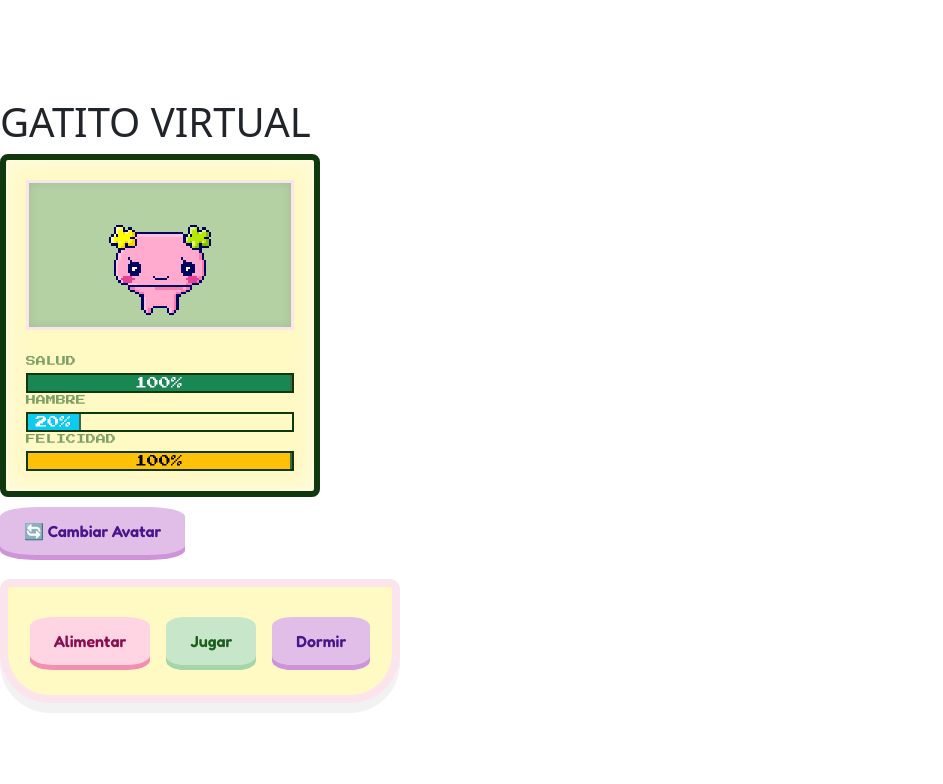
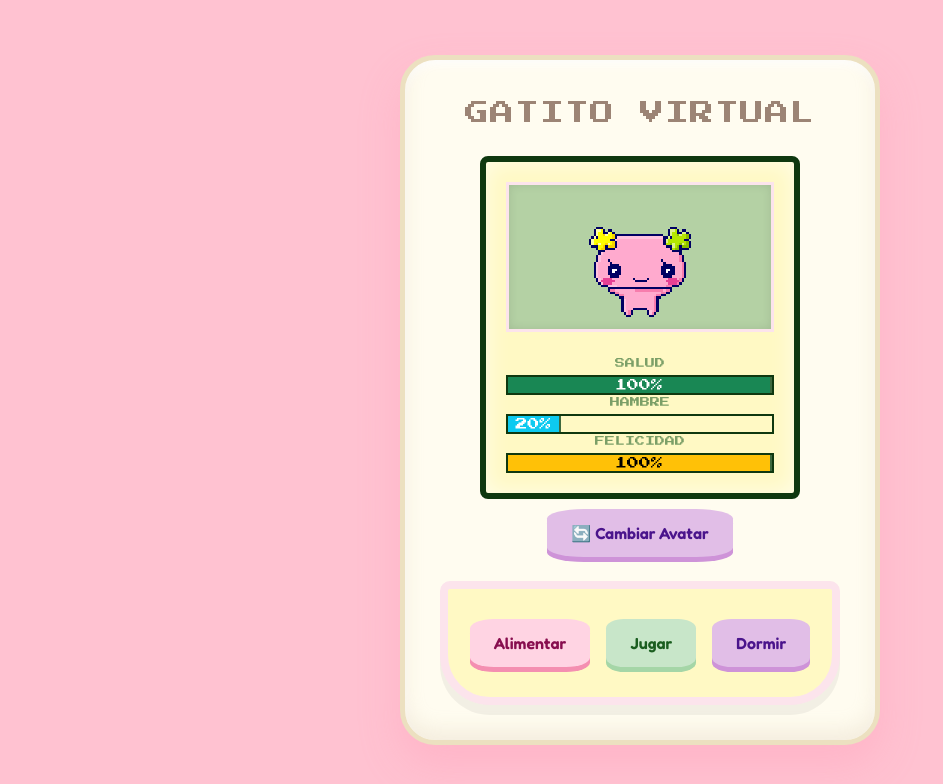
Before and after one commit to laura-0210/ProyectoReact, a React (Vite) app in the folder ProyectoReact/: page / in a window 1280 px wide. Shown: the top 784 px of the page, without its empty margins (0-943 px from the left). Built offline with nearby package versions, Linux system fonts and the light colour scheme; no server answers.

Commit message:
corregido css

```diff
--- a/ProyectoReact/src/App.css
+++ b/ProyectoReact/src/App.css
@@ -1,35 +1,176 @@
-/* --- App.css --- */
+/* src/App.css */
 
-/* Clase base para imágenes normales (Tama original, muerte, dormir, etc.) */
-.pet-avatar {
-  height: 120px;
-  object-fit: contain;
-  image-rendering: auto;
+@import url('https://fonts.googleapis.com/css2?family=Press+Start+2P&display=swap');
+
+html, body, #root {
+  margin: 0;
+  padding: 0;
+  width: 100%;
+  height: 100%;
+  background-color: #ffc2d1;
+  display: flex;
+  justify-content: center;
+  align-items: center;
 }
 
-/* --- CLASE NUEVA PARA EL DRÁCULA (Sprite Sheet) --- */
-.dracula-sprite {
-  width: 64px; /* Ancho de UN solo gato (ajusta si se ve pequeño/grande) */
-  height: 64px; /* Alto de UN solo gato */
-
-  /* 1. Hacemos que la imagen de fondo sea 6 veces el ancho del div (porque son 6 gatos) */
-  background-size: 600% 100%;
-  background-repeat: no-repeat;
-
-  /* 2. Pixel art nítido y zoom */
-  image-rendering: pixelated;
-  transform: scale(2.5); /* Zoom para que se vea bien en pantalla */
-  margin-top: 20px;
-
-  /* 3. La Animación: Mover el fondo, no el div */
-  animation: draculaWalk 1s steps(6) infinite;
+.app-container {
+  background-color: #fffcf0;
+  padding: 35px;
+  border-radius: 35px;
+  border: 5px solid #ece0c0;
+  box-shadow:
+    inset 0 -10px 20px rgba(200, 180, 150, 0.2),
+    inset 0 5px 10px rgba(255,255,255,0.9),
+    0 20px 40px rgba(255, 150, 180, 0.3);
+  display: flex;
+  flex-direction: column;
+  align-items: center;
+  text-align: center;
 }
 
-@keyframes draculaWalk {
-  from {
-    background-position: 0 0;
-  }
-  to {
-    background-position: 100% 0;
-  }
+h1 {
+  color: #9c8475;
+  text-shadow: 2px 2px 0px #fffcf0;
+  margin-bottom: 25px;
+  font-size: 1.5rem;
+  font-family: 'Press Start 2P', cursive, sans-serif;
+  line-height: 1.5;
+  letter-spacing: 1px;
 }
+
+/* --- Menú de Avatares Cuqui --- */
+.avatar-menu-overlay {
+  position: fixed;
+  top: 0;
+  left: 0;
+  width: 100%;
+  height: 100%;
+  background: rgba(0, 0, 0, 0.5);
+  display: flex;
+  justify-content: center;
+  align-items: center;
+  z-index: 100;
+  backdrop-filter: blur(2px);
+}
+
+.avatar-menu {
+  background: #fff0f5;
+  border: 4px solid #f48fb1;
+  border-radius: 20px;
+  padding: 20px;
+  text-align: center;
+  box-shadow: 0 10px 25px rgba(0,0,0,0.2);
+  animation: popIn 0.3s cubic-bezier(0.175, 0.885, 0.32, 1.275);
+}
+
+.avatar-menu h3 {
+  color: #880e4f;
+  font-family: 'Fredoka', sans-serif;
+  margin-bottom: 15px;
+}
+
+.avatar-grid {
+  display: flex;
+  gap: 15px;
+  justify-content: center;
+}
+
+.avatar-option {
+  background: white;
+  border: 3px solid #e1bee7;
+  border-radius: 15px;
+  padding: 10px;
+  cursor: pointer;
+  transition: all 0.2s;
+  width: 100px;
+  height: 120px;
+  display: flex;
+  flex-direction: column;
+  align-items: center;
+  justify-content: center;
+}
+
+.avatar-option:hover {
+  transform: translateY(-5px);
+  border-color: #ba68c8;
+  box-shadow: 0 5px 15px rgba(186, 104, 200, 0.3);
+}
+
+.avatar-option.selected {
+  border-color: #4caf50;
+  background-color: #e8f5e9;
+  box-shadow: 0 0 10px #4caf50;
+}
+
+.avatar-name {
+  margin-top: 8px;
+  font-size: 14px;
+  font-weight: bold;
+  color: #555;
+}
+
+/* ============================================
+   ANIMACIÓN DEL SPRITE DEL DRÁCULA
+   ============================================ */
+
+/* Para el preview en el menú (más pequeño) */
+.preview-dracula {
+  width: 64px;    /* Ancho de UN frame (ajusta según tu sprite real) */
+  height: 64px;   /* Alto de UN frame */
+  overflow: hidden; /* IMPORTANTE: ocultar el resto de frames */
+  position: relative;
+  display: flex;
+  align-items: center;
+  justify-content: center;
+}
+
+.preview-dracula img {
+  width: 384px;   /* Ancho total del sprite: 64px × 6 frames = 384px */
+  height: 64px;
+  object-fit: none;
+  object-position: left center;
+  image-rendering: pixelated;
+  animation: sprite-dracula-preview 1.2s steps(6) infinite;
+}
+
+/* Para el sprite GRANDE en la pantalla de estado */
+.sprite-dracula-large {
+  width: 120px !important;   /* Frame individual más grande */
+  height: 120px !important;
+  overflow: hidden;
+  display: inline-block;
+  margin: 0 auto;
+}
+
+.sprite-dracula-large img {
+  width: 720px;   /* 120px × 6 frames */
+  height: 120px;
+  object-fit: none;
+  image-rendering: pixelated;
+  animation: sprite-dracula-large 1.2s steps(6) infinite;
+}
+
+/* Keyframes para el preview pequeño */
+@keyframes sprite-dracula-preview {
+  from { transform: translateX(0); }
+  to { transform: translateX(-384px); } /* Mover todo el ancho del sprite */
+}
+
+/* Keyframes para el sprite grande */
+@keyframes sprite-dracula-large {
+  from { transform: translateX(0); }
+  to { transform: translateX(-720px); }
+}
+
+/* Clase para sprites normales (sin animación) */
+.preview-normal {
+  width: 50px;
+  height: 50px;
+  object-fit: contain;
+}
+
+/* Animación de entrada del menú */
+@keyframes popIn {
+  from { transform: scale(0.5); opacity: 0; }
+  to { transform: scale(1); opacity: 1; }
+}
```
